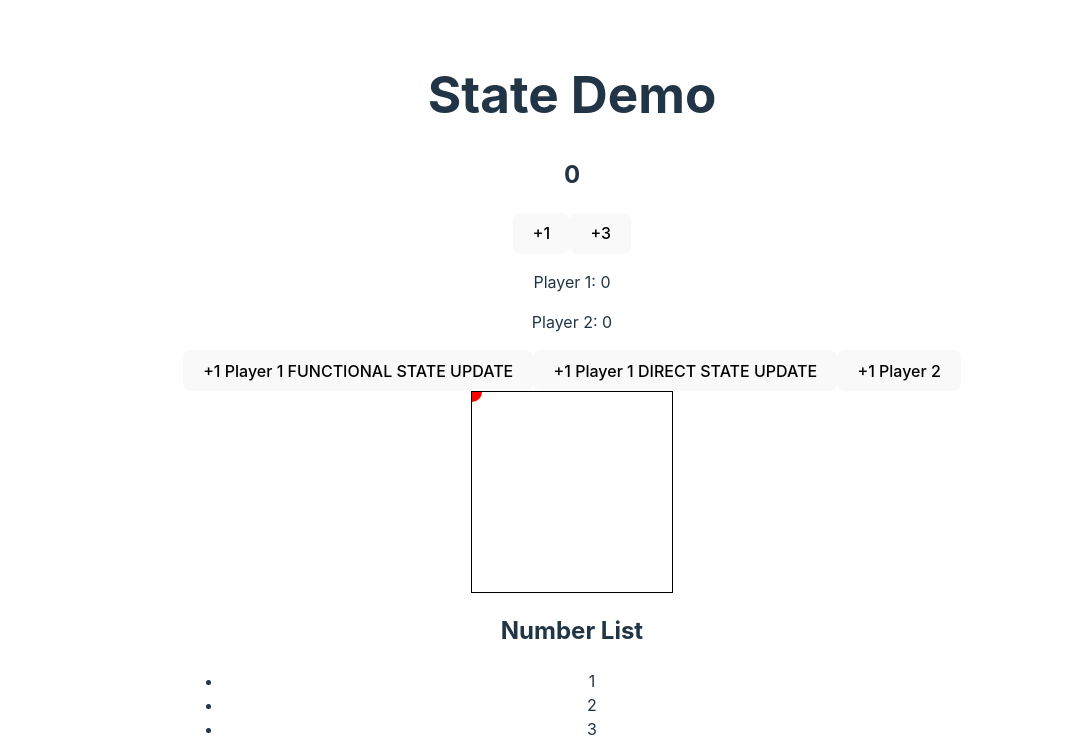
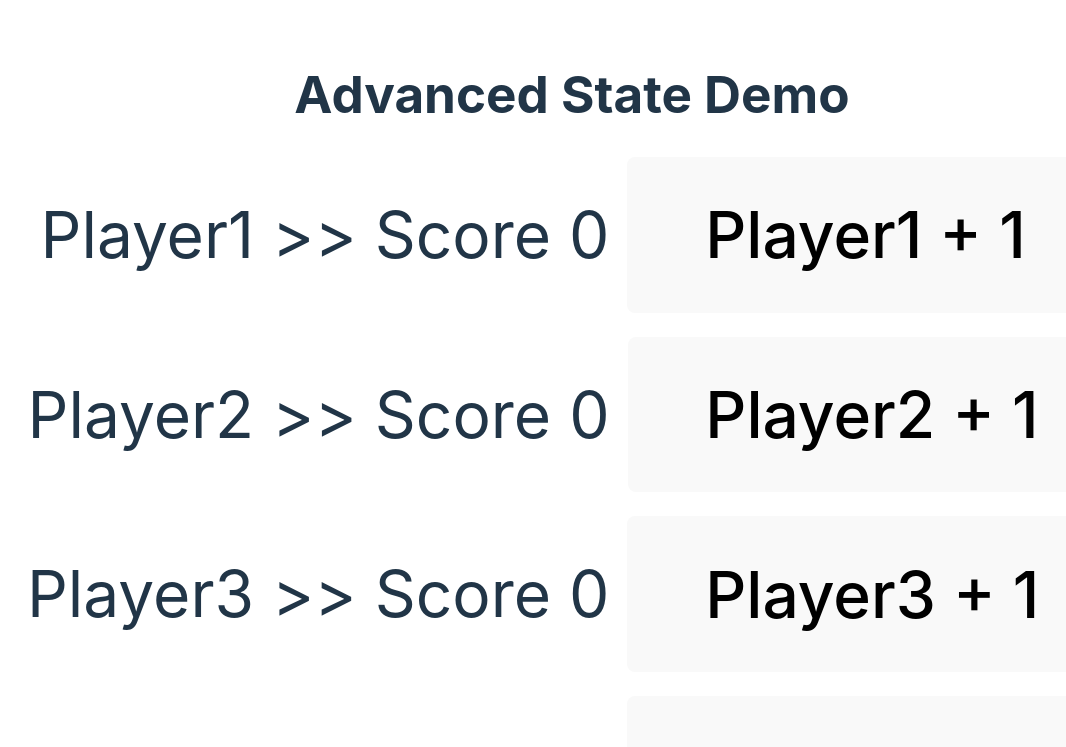
Before and after one commit to CodyCardinal/TWDB-React, a React (Vite) app in the folder AdvancedReact/: page / in a window 1280 px wide. Shown: the top 747 px of the page, without its empty margins (68-1134 px from the left). Built offline with nearby package versions, Linux system fonts and the light colour scheme.

Commit message:
Dynamic Score Keeper

```diff
--- a/AdvancedReact/src/App.jsx
+++ b/AdvancedReact/src/App.jsx
@@ -1,19 +1,21 @@
 import './App.css';
-import Counter from './Counter.jsx';
-import ScoreKeeper from './ScoreKeeper.jsx';
-import MovingDot from './MovingDot.jsx';
-import ListComponent from './ListComponent.jsx';
-import EmojiClicker from './EmojiClicker.jsx';
+// import Counter from './Counter.jsx';
+// import ScoreKeeper from './ScoreKeeper.jsx';
+// import MovingDot from './MovingDot.jsx';
+// import ListComponent from './ListComponent.jsx';
+// import EmojiClicker from './EmojiClicker.jsx';
+import PlayerScoreKeeper from './PlayerScoreKeeper.jsx';
 
 function App() {
   return (
     <>
-      <h1>State Demo</h1>
-      <Counter />
+      <h1>Advanced State Demo</h1>
+      {/* <Counter />
       <ScoreKeeper />
       <MovingDot />
       <ListComponent />
-      <EmojiClicker />
+      <EmojiClicker /> */}
+      <PlayerScoreKeeper numPlayers={4}/>
     </>
   )
 }
--- a/AdvancedReact/src/EmojiClicker.jsx
+++ b/AdvancedReact/src/EmojiClicker.jsx
@@ -18,7 +18,9 @@ export default function EmojiClicker() {
     return (
         <>
             {emojis.map((each) => (
-                <span onClick={() => deleteEmoji(each.id)} key={each.id} style={{ fontSize: "4rem" }}>{each.emoji}</span>
+                <span onClick={() => deleteEmoji(each.id)} key={each.id} style={{ fontSize: "4rem" }}>
+                    {each.emoji}
+                </span>
             ))}
             <div></div>
             <button onClick={addEmoji}>Add Emoji</button>
--- /dev/null
+++ b/AdvancedReact/src/PlayerScoreKeeper.jsx
@@ -0,0 +1,32 @@
+import { useState } from "react";
+
+export default function PlayerScoreKeeper({ numPlayers }) {
+    let playerArray = [];
+    for (let i = 1; i <= numPlayers; i += 1) {
+        let PlayerName = "Player".concat(i.toString());
+        playerArray.push({ "id": i, "name": PlayerName, "score": 0 });
+    }
+
+    const [players, setPlayers] = useState(playerArray);
+
+    const increaseScore = (id) => {
+        setPlayers((oldPlayers) =>
+            oldPlayers.map((player) =>
+                player.id === id ? { ...player, score: player.score + 1 } : player
+            )
+        );
+    };
+
+    return (
+        <>
+            {players.map((each) => (
+                <div key={each.id}>
+                    <span>
+                        <div style={{ fontSize: "4rem" }}>{each.name} &gt;&gt; Score {each.score} <button onClick={() => increaseScore(each.id)}>{each.name} + 1</button></div>
+                    </span>
+                    <br></br>
+                </div>
+            ))}
+        </>
+    );
+}
--- a/AdvancedReact/src/ScoreKeeper.jsx
+++ b/AdvancedReact/src/ScoreKeeper.jsx
@@ -1,26 +1,26 @@
 import { useState } from "react";
 
 export default function ScoreKeeper() {
-    const [scores, setScores] = useState({ p1Score: 0, p2Score: 0 });
+    const [scores, setScores] = useState({ Team1Score: 0, Team2Score: 0 });
 
-    function increaseP1ScoreDirectStateUpdate() {
-        const newScores = { ...scores, p1Score: scores.p1Score + 1 };
+    function increaseTeam1ScoreDirectStateUpdate() {
+        const newScores = { ...scores, Team1Score: scores.Team1Score + 1 };
         setScores(newScores);
     }
 
-    function increaseP1ScoreFunctionalStateUpdate() {
+    function increaseTeam1ScoreFunctionalStateUpdate() {
         setScores((oldScores) => ({
-            ...oldScores, p1Score: oldScores.p1Score + 1
+            ...oldScores, Team1Score: oldScores.Team1Score + 1
         }));
     }
 
     return (
         <div>
-            <p>Player 1: {scores.p1Score}</p>
-            <p>Player 2: {scores.p2Score}</p>
-            <button onClick={increaseP1ScoreFunctionalStateUpdate}>+1 Player 1 FUNCTIONAL STATE UPDATE</button>
-            <button onClick={increaseP1ScoreDirectStateUpdate}>+1 Player 1 DIRECT STATE UPDATE</button>
-            <button>+1 Player 2</button>
+            <p>Team 1: {scores.Team1Score}</p>
+            <p>Team 2: {scores.Team2Score}</p>
+            <button onClick={increaseTeam1ScoreFunctionalStateUpdate}>+1 Team 1 FUNCTIONAL STATE UPDATE</button>
+            <button onClick={increaseTeam1ScoreDirectStateUpdate}>+1 Team 1 DIRECT STATE UPDATE</button>
+            <button>+1 Team 2</button>
         </div>
     );
 }
```
Also changed, not shown: AdvancedReact/.eslintrc.cjs.
